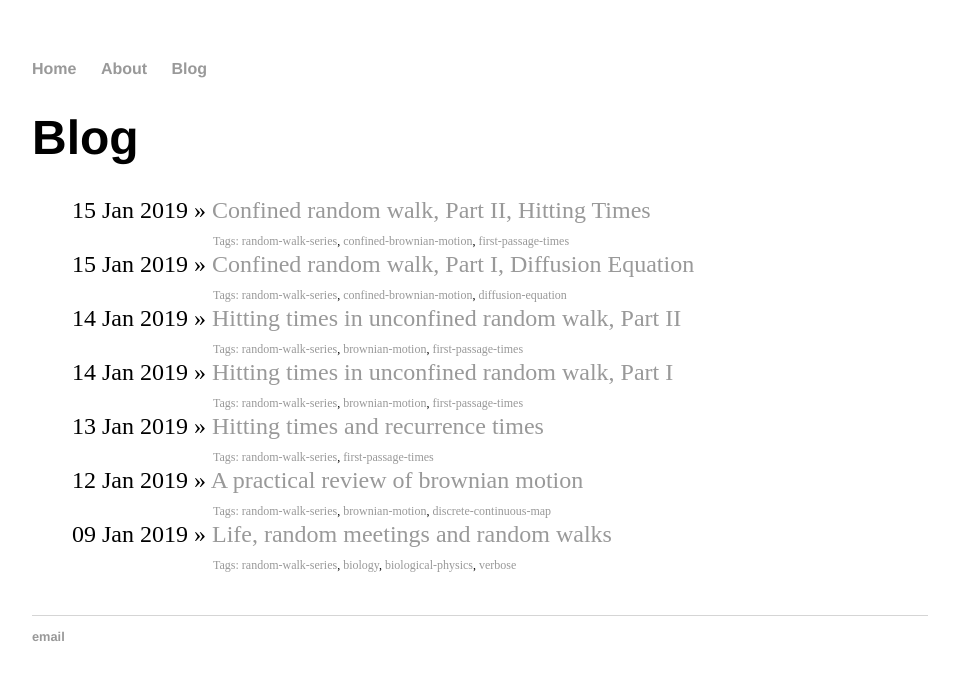
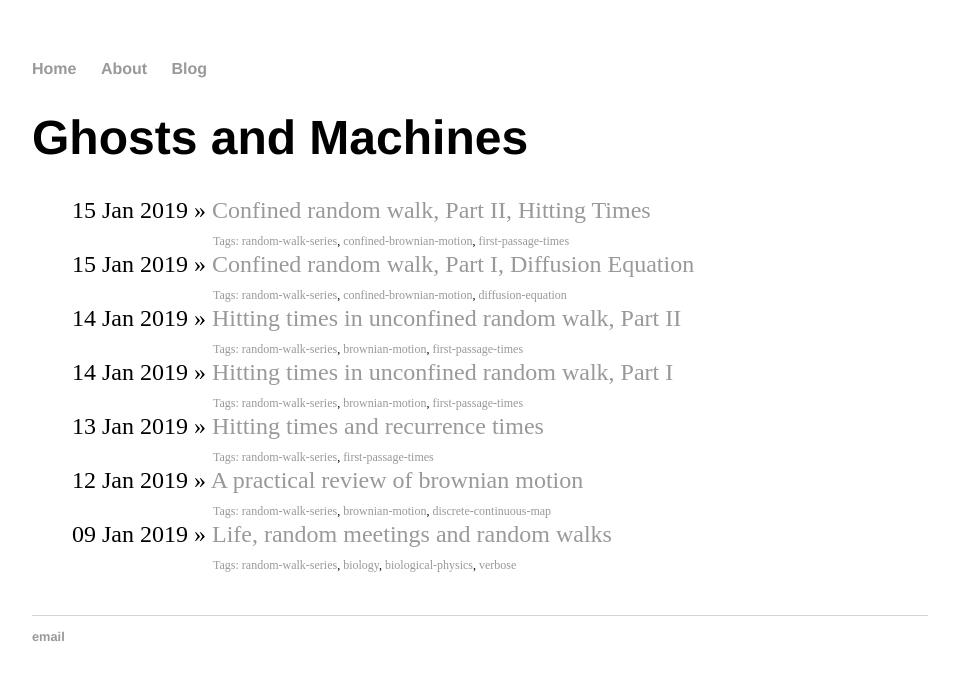
Before and after one commit to ghostsandmachines/ghostsandmachines.github.io, a Jekyll site: the page built from blog/index.html, in a window 1280 px wide. Shown: the top 680 px of the page, without its empty margins (160-1119 px from the left). Built offline with Jekyll 4.4.1, drawn with Linux system fonts in a browser that asks for light colours.

Commit message:
Update index.html

```diff
--- a/blog/index.html
+++ b/blog/index.html
@@ -1,6 +1,6 @@
 ---
 layout: default
-title: Blog
+title: Ghosts and Machines
 ---
 	<h1>{{ page.title }}</h1>
 	<ul class="posts">
```
